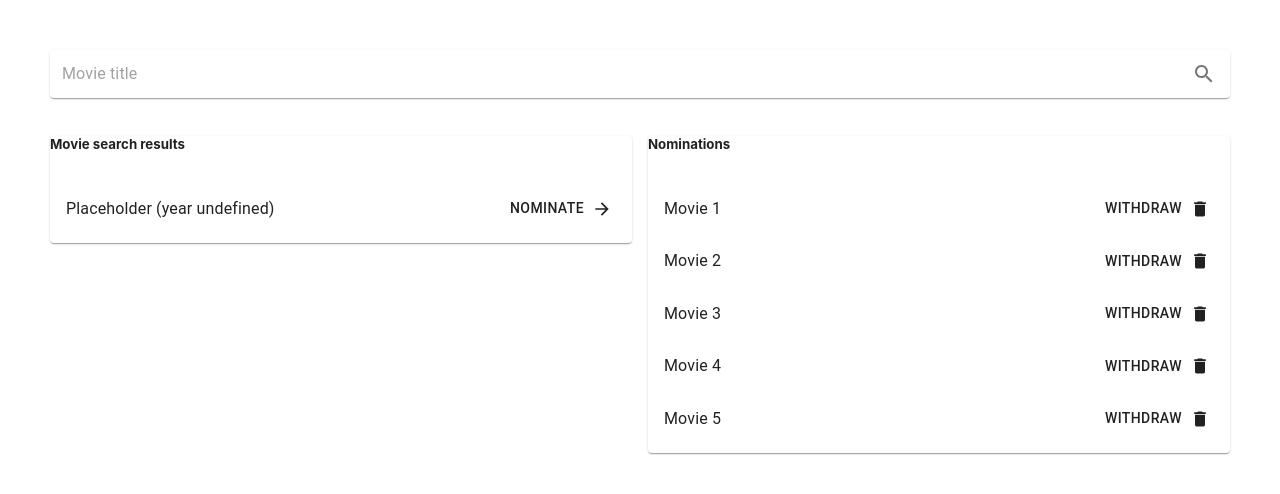
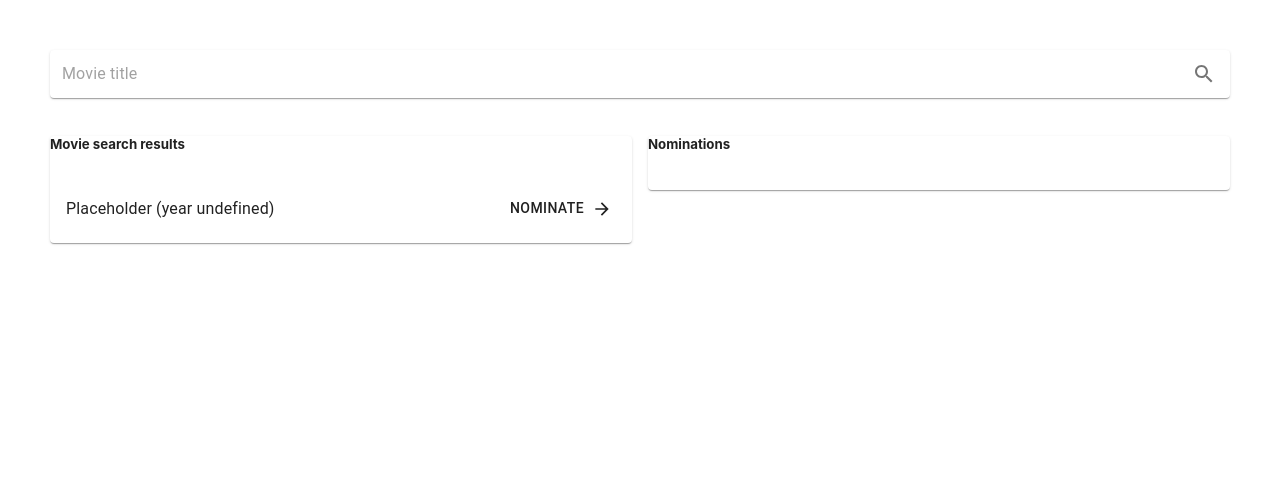
Before and after one commit to luky1300/the-shoppies, a React (Create React App) app: page / in a window 1280 px wide. Shown: the top 494 px of the page. Built offline with nearby package versions, Linux system fonts and the light colour scheme.

Commit message:
nominate film

```diff
--- a/src/Components/Nominations.js
+++ b/src/Components/Nominations.js
@@ -5,20 +5,21 @@ import ListItem from "@material-ui/core/ListItem";
 import ListItemText from "@material-ui/core/ListItemText";
 import Button from '@material-ui/core/Button';
 import DeleteIcon from '@material-ui/icons/Delete';
+import { connect } from "react-redux";
 
-export default function Nominations() {
+function Nominations(props) {
 
-    const movies = ["Movie 1", "Movie 2", "Movie 3", "Movie 4", "Movie 5"]
+    const nominates = props.nominates;
 
     return (
         <Paper>
             <h5>Nominations</h5>
             <List >
-                {movies.map((movie) => {
+                {nominates.map((movie) => {
                     return (
-                        <ListItem key={movie}>
+                        <ListItem key={`${movie.imdbID}${movie.Title}N`}>
                             <ListItemText>
-                                {movie}
+                                {`${movie.Title} (year ${movie.Year})`}
                             </ListItemText>
                             <Button
                                 type="submit"
@@ -36,3 +37,13 @@ export default function Nominations() {
         </Paper>
     )
 }
+
+const mapStateToProps = (state) => ({
+    nominates: state.nominates,
+});
+
+const ConnectedNominations = connect(
+mapStateToProps
+)(Nominations);
+
+export default ConnectedNominations;
--- a/src/Components/SearchResults.js
+++ b/src/Components/SearchResults.js
@@ -6,11 +6,13 @@ import ListItemText from "@material-ui/core/ListItemText";
 import Button from '@material-ui/core/Button';
 import ArrowForwardIcon from '@material-ui/icons/ArrowForward';
 import { connect } from "react-redux";
+import { nominateMovie } from "../store";
 
 
 function SearchResults(props) {
 
     const movies = props.foundMovies
+    const nominateMovie = props.nominateMovie
 
     return (
         <Paper>
@@ -27,7 +29,7 @@ function SearchResults(props) {
                                 endIcon={<ArrowForwardIcon />}
                                 onClick={(e) => {
                                 e.preventDefault()
-                                console.log(`movie ${movie} will added to the list`)
+                                nominateMovie(movie)
                                 }} >
                                 Nominate
                             </Button>
@@ -41,10 +43,15 @@ function SearchResults(props) {
 
 const mapStateToProps = (state) => ({
     foundMovies: state.foundMovies,
-  });
+});
 
-  const ConnectedSearchResults = connect(
-    mapStateToProps
-  )(SearchResults);
+const mapDispatchToProps = (dispatch) => ({
+    nominateMovie: (movie) => dispatch(nominateMovie(movie)),
+});
 
-  export default ConnectedSearchResults;
+const ConnectedSearchResults = connect(
+mapStateToProps,
+mapDispatchToProps
+)(SearchResults);
+
+export default ConnectedSearchResults;
--- a/src/store.js
+++ b/src/store.js
@@ -3,16 +3,24 @@ import thunk from "redux-thunk";
 import axios from 'axios';
 
 const FETCH_FOUND_MOVIES = "FETCH_FOUND_MOVIES";
+const NOMINATE_MOVIE = 'NOMINATE_MOVIE';
 
 let initialState = {
     foundMovies: [{Title: 'Placeholder'}],
     nominates: []
 }
 
-export const fetchFoundMovies = (foundMovies) => {
+const fetchFoundMovies = (foundMovies) => {
     return {
       type: FETCH_FOUND_MOVIES,
       foundMovies
+    };
+  };
+
+export const nominateMovie = (movie) => {
+    return {
+      type: NOMINATE_MOVIE,
+      movie
     };
   };
 
@@ -32,10 +40,13 @@ return async (dispatch) => {
 
 const reducer = (state = initialState, action) => {
     switch (action.type) {
-      case FETCH_FOUND_MOVIES:
-        return {...state, foundMovies: action.foundMovies};
-      default:
-        return state;
+        case FETCH_FOUND_MOVIES:
+            return {...state, foundMovies: action.foundMovies};
+        case NOMINATE_MOVIE:
+            console.log('there', action.movie)
+            return {...state, nominates: [...state.nominates, action.movie]}
+        default:
+            return state;
     }
   };
 
```
Also changed, not shown: src/Components/SearchBar.js (indentation only).
